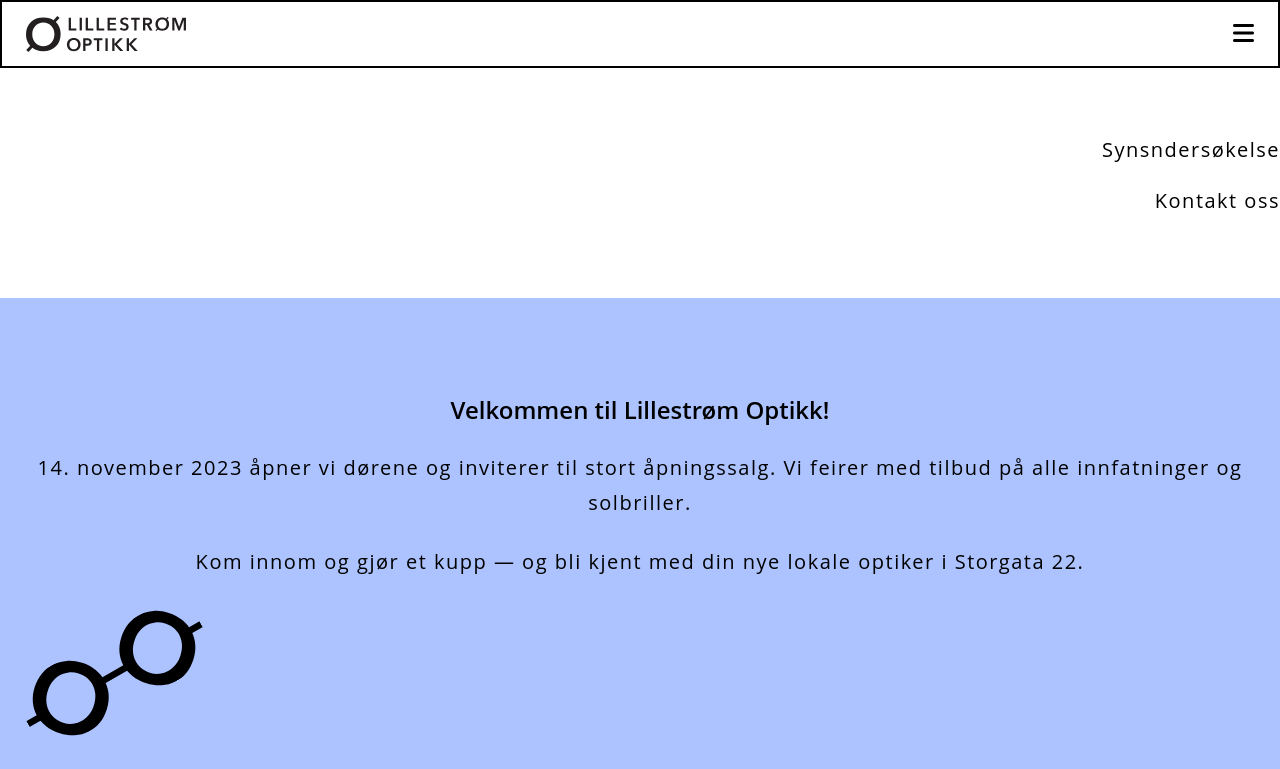
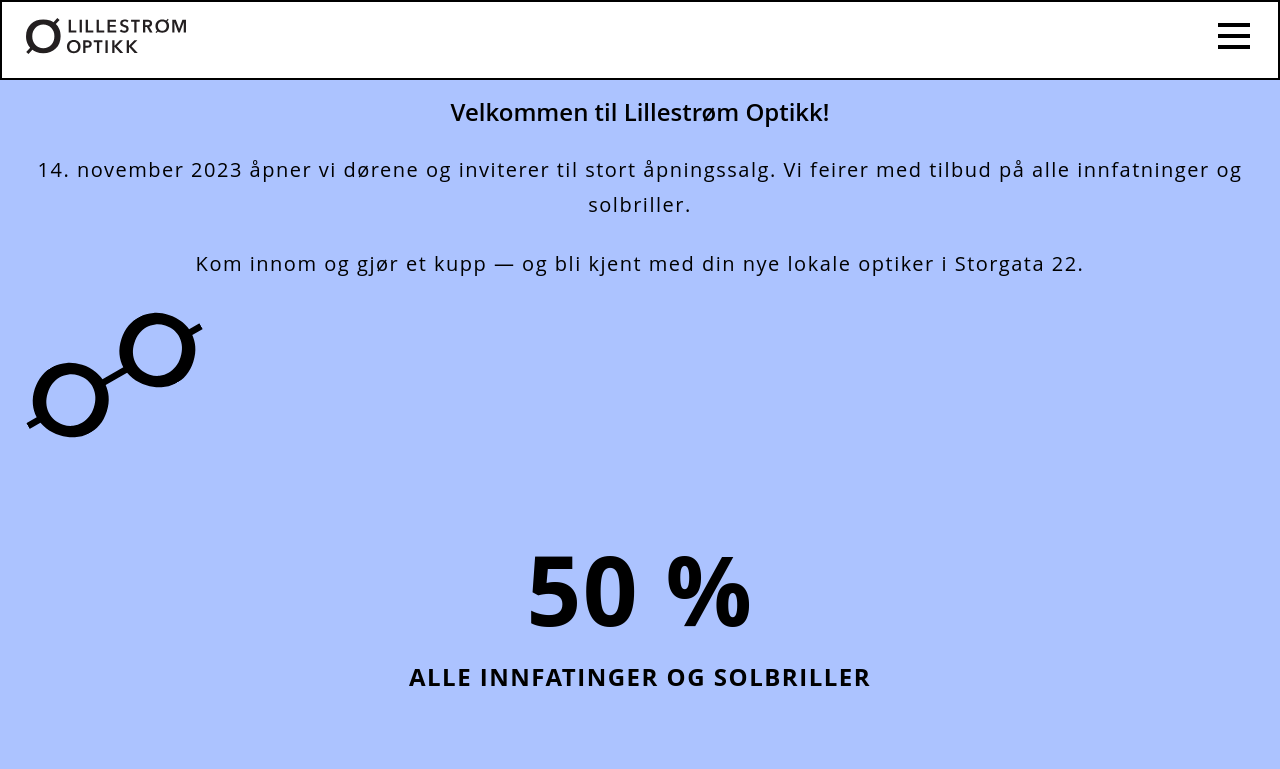
Before and after one commit to mathildeew/lillestromoptikk, a React (Vite) app: page / in a window 1280 px wide. Shown: the top 769 px of the page. Built offline with nearby package versions, Linux system fonts and the light colour scheme; a web font is replaced by a local one.

Commit message:
hide/show nav med animasjon

```diff
--- a/src/components/Header/index.jsx
+++ b/src/components/Header/index.jsx
@@ -1,16 +1,43 @@
+import { useState } from "react";
+
 export default function Header() {
+  const [openMenu, setOpenMenu] = useState(false);
+
   return (
     <>
-      <header className="w-full border-black border-2">
+      <header className="bg-white w-full h-20 border-black border-2 z-20 absolute">
         <div className="flex justify-between items-center mx-6 my-3.5">
           <img src="src/assets/logo.svg" className="w-40"></img>
-          <i class="fa-solid fa-bars fa-xl"></i>
+          <div
+            className="w-10 h-10 flex flex-col justify-around p-1"
+            onClick={() => setOpenMenu(!openMenu)}
+          >
+            <span
+              className={`w-full h-1 bg-black relative transition-all duration-500 ease-in-out ${
+                openMenu && "rotate-45 top-2.5"
+              }`}
+            ></span>
+            <span
+              className={`w-full h-1 bg-black block transition all duration-100 ease-in-out ${
+                openMenu && "opacity-0"
+              }`}
+            ></span>
+            <span
+              className={`w-full h-1 bg-black transition-all duration-500 ease-in-out ${
+                openMenu && "-rotate-45 relative -top-2.5"
+              }`}
+            ></span>
+          </div>
         </div>
       </header>
 
-      <nav className="flex flex-col items-end text-end py-16">
+      <nav
+        className={`bg-white w-full text-end flex flex-col items-end px-6 py-16 absolute right-0 transition-all duration-300 ease-in-out z-10 ${
+          openMenu ? "top-20" : "-top-full"
+        }`}
+      >
         <ul>
-          <li className="mb-4">Synsndersøkelse</li>
+          <li className="mb-4">Synsundersøkelse</li>
           <li className="mb-4">Kontakt oss</li>
         </ul>
       </nav>
```
